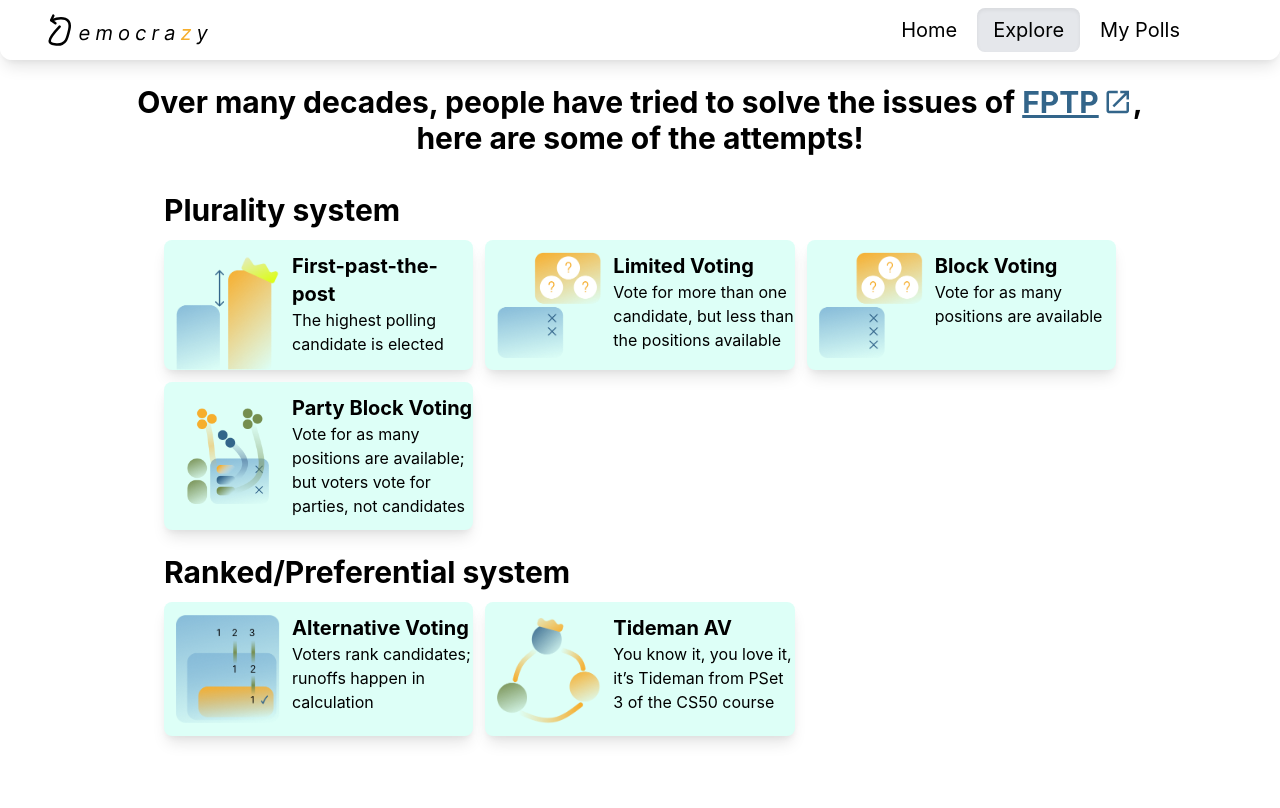
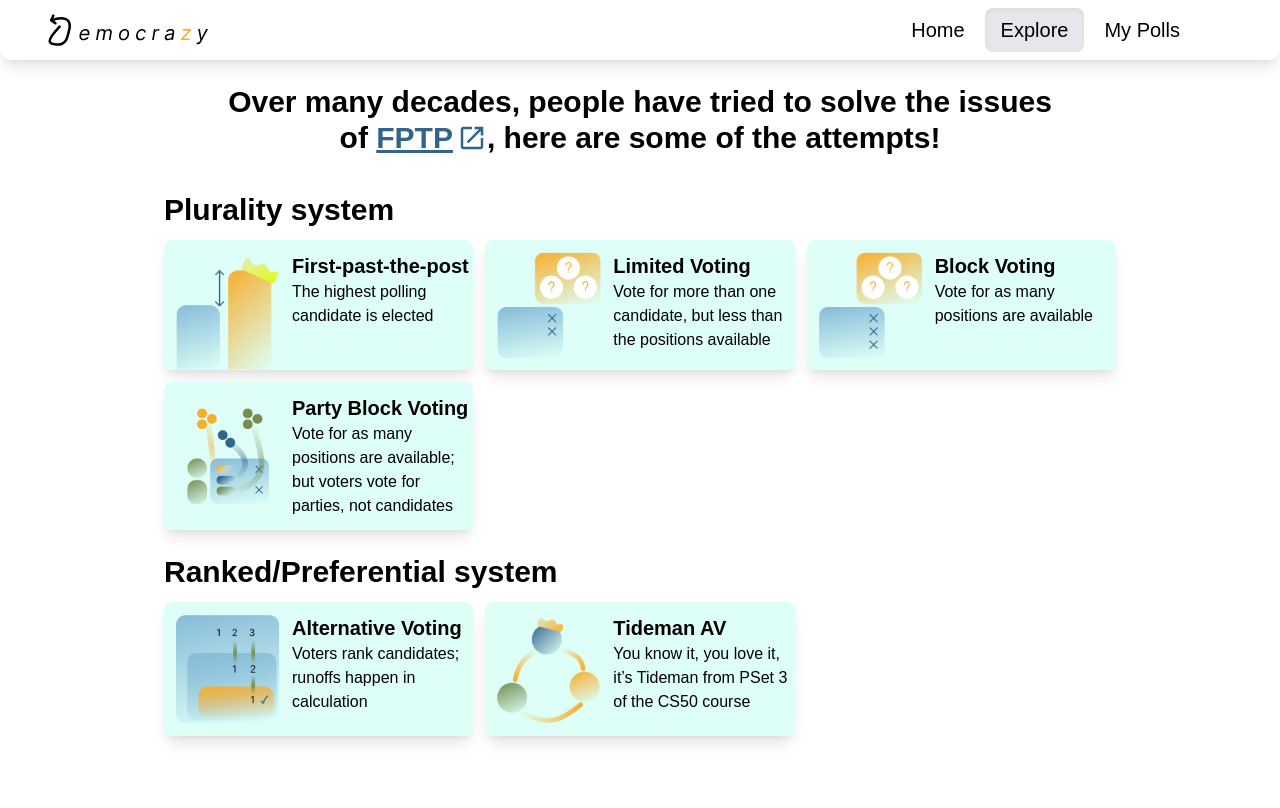
Before and after one commit to SiravitPhokeed/democrazy, a Flask app: page /explore in a window 1280 px wide. Run offline with Flask 2, Linux system fonts and the light colour scheme; style sheets or scripts are compiled from the project's sources; some web fonts are replaced.

Commit message:
Did the Lighthouse

```diff
--- a/democrazy/static/src/css/tailwind.css
+++ b/democrazy/static/src/css/tailwind.css
@@ -7,11 +7,6 @@
     --secondary: #F6AE2D;
     --tertiary: #758E4F;
     --primary-accent: #33658A;
-}
-
-/* Reset */
-body {
-    font-family: "Inter", sans-serif;
 }
 
 /* Utilities */
@@ -75,5 +70,5 @@ body {
 }
 
 .card-explore {
-    @apply grid grid-cols-explore h-full;
+    @apply grid grid-cols-explore h-full rounded-lg;
 }
--- /dev/null
+++ b/democrazy/static/src/css/typography.css
@@ -0,0 +1,11 @@
+@import url("https://rsms.me/inter/inter.css");
+
+html {
+    font-family: "Inter", sans-serif;
+}
+
+@supports (font-variation-settings: normal) {
+    html {
+        font-family: "Inter var", sans-serif;
+    }
+}
--- a/democrazy/templates/explore.html
+++ b/democrazy/templates/explore.html
@@ -76,17 +76,17 @@
                                 Vote for as many positions are available; but voters vote for parties, not candidates
                             </p>
                         </div>
+                    </a>
                 </li>
-                </a>
             </ul>
         </section>
         <section class="flex flex-col gap-3 lg:px-32">
             <h2 class="font-bold text-2xl xl:text-3xl">Ranked/Preferential system</h2>
-            <ul class="grid sm:grid-cols-2 md:grid-cols-3 gap-3">
-                <a href="/explore/alternative-voting" class="card clickable">
-                    <li class="card-explore">
+            <ul class="grid sm:grid-cols-2 xl:grid-cols-3 gap-3">
+                <li class="card">
+                    <a href="/explore/alternative-voting" class="card-explore clickable">
                         <div class="grid place-items-center p-3">
-                            <img src="{{ url_for('static', filename='pictures/explore/alternative-voting.png') }}">
+                            <img src="{{ url_for('static', filename='pictures/explore/alternative-voting.png') }}" alt="">
                         </div>
                         <div class="py-3 break-words">
                             <h3 class="font-bold text-xl">
--- a/democrazy/templates/layout.html
+++ b/democrazy/templates/layout.html
@@ -5,9 +5,12 @@
     <meta charset="UTF-8">
     <meta http-equiv="X-UA-Compatible" content="IE=edge">
     <meta name="viewport" content="width=device-width, initial-scale=1.0">
+    <meta name="description" content="Democrazy drives into how our elections are broken using easy to understand animations, and explore
+        other voting systems we can use instead.">
     <title>{% block title %}{% endblock %} – Democrazy</title>
     <link rel="stylesheet" type="text/css" href="{{ url_for('static', filename='dist/css/main.css') }}">
     <link rel="stylesheet" type="text/css" href="{{ url_for('static', filename='src/css/icons.css') }}">
+    <link rel="stylesheet" type="text/css" href="{{ url_for('static', filename='src/css/typography.css') }}">
     {% block script %}{% endblock %}
 </head>
 
@@ -28,9 +31,9 @@
         </ul>
     </nav>
     <div>
-    <main class="transform translate-y-12 p-9">
+    <div class="transform translate-y-12 p-9">
         {% block main %}{% endblock %}
-    </main>
+    </div>
 </body>
 
 </html>
--- /dev/null
+++ b/robots.txt
@@ -0,0 +1,2 @@
+user-agent: *
+disallow: /poll/
```
Also changed, not shown: other parts of democrazy/templates/explore.html (+20 -20 lines). Lines whose indentation alone changed are shown as unchanged.
